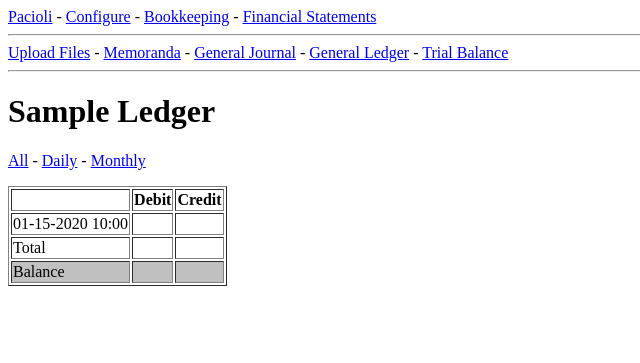
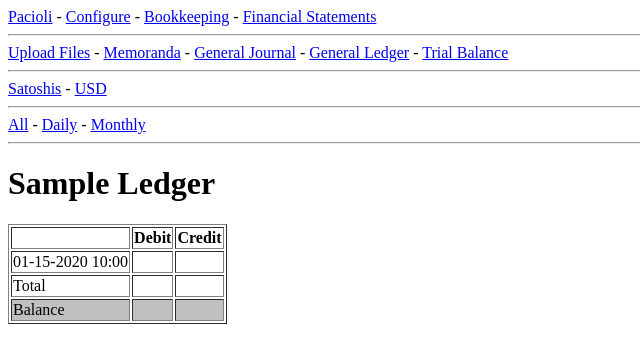
Before and after one commit to LainZWired/pacioli, a Flask app: a page that uses pacioli/templates/bookkeeping/ledger.html in a window 1280 px wide. Shown: the top 363 px of the page, without its empty margins (0-640 px from the left). Run offline with Flask 2, Linux system fonts and the light colour scheme; tables that the repository leaves empty hold one stand-in row (values such as "Sample post").

Commit message:
fixed up ledgers

```diff
--- a/pacioli/templates/bookkeeping/ledger.html
+++ b/pacioli/templates/bookkeeping/ledger.html
@@ -1,9 +1,10 @@
 {% extends "header_bookkeeping.html" %}
 {% block bookkeeping %}
-  <h1>
-    {{accountName}} Ledger
-  </h1>
-  <p>
+<a href="{{ url_for('ledger', accountName=accountName, currency=
+'satoshis', groupby=groupby)}}">Satoshis</a> -
+<a href="{{ url_for('ledger', accountName=accountName, currency=
+'usd', groupby=groupby)}}">USD</a>
+<hr>
   <a href="{{ url_for('ledger', accountName=accountName, currency=currency, groupby='All')}}">
     All</a> -
   <a href="{{ url_for('ledger', accountName=accountName, currency=currency, groupby='Daily')}}">
@@ -11,13 +12,17 @@
   <a href="{{ url_for('ledger', accountName=accountName, currency=currency, groupby='Monthly')}}">
     Monthly</a>
   {% if groupby2 == 'Daily' and interval %}
-    <br>
-    <br>
+   -
   <a href="{{ url_for('ledger_page', accountName=accountName, groupby='Monthly', interval=interval.strftime('%m-%Y'), currency=currency)}}">
     {{interval.strftime("%m-%Y")}} Ledger
   </a>
   {% endif %}
-  </p>
+<hr>
+
+  <h1>
+    {{accountName}} Ledger
+  </h1>
+
   {% if ledger_entries %}
     <table border="1">
       <tr>
@@ -40,14 +45,22 @@
           <td align="right">
             {% if entry.tside == 'debit' %}
               <a href="{{ url_for('journal_entry', id=entry.journal_entry_id)}}">
+                {% if currency == 'satoshis' %}
                  {{format_satoshis(entry.amount)}}
+                 {% elif currency == 'usd' %}
+                  {{format_usd(entry.amount)}}
+                 {% endif %}
               </a>
             {% endif %}
           </td>
           <td align="right">
             {% if entry.tside == 'credit' %}
               <a href="{{ url_for('journal_entry', id=entry.journal_entry_id)}}">
+               {% if currency == 'satoshis' %}
                 {{format_satoshis(entry.amount)}}
+                {% elif currency == 'usd' %}
+                 {{format_usd(entry.amount)}}
+                {% endif %}
               </a>
             {% endif %}
           </td>
@@ -64,12 +77,20 @@
           </td>
           <td align="right">
             {% if 'debit' in ledger_entries[entry] %}
+             {% if currency == 'satoshis' %}
               {{format_satoshis(ledger_entries[entry]['debit'])}}
+              {% elif currency == 'usd' %}
+               {{format_usd(ledger_entries[entry]['debit'])}}
+              {% endif %}
             {% endif %}
           </td>
           <td align="right">
             {% if 'credit' in ledger_entries[entry] %}
+            {% if currency == 'satoshis' %}
              {{format_satoshis(ledger_entries[entry]['credit'])}}
+             {% elif currency == 'usd' %}
+              {{format_usd(ledger_entries[entry]['credit'])}}
+             {% endif %}
             {% endif %}
           </td>
         </tr>
@@ -85,12 +106,20 @@
           </td>
           <td align="right">
             {% if 'debit' in ledger_entries[entry] %}
+               {% if currency == 'satoshis' %}
                 {{format_satoshis(ledger_entries[entry]['debit'])}}
+                {% elif currency == 'usd' %}
+                 {{format_usd(ledger_entries[entry]['debit'])}}
+                {% endif %}
             {% endif %}
           </td>
           <td align="right">
             {% if 'credit' in ledger_entries[entry] %}
+                {% if currency == 'satoshis' %}
                  {{format_satoshis(ledger_entries[entry]['credit'])}}
+                 {% elif currency == 'usd' %}
+                  {{format_usd(ledger_entries[entry]['credit'])}}
+                 {% endif %}
             {% endif %}
           </td>
         </tr>
@@ -103,7 +132,11 @@
           </td>
           <td align="right">
             {% if account['totalDebit'] %}
+            {% if currency == 'satoshis' %}
              {{format_satoshis(account['totalDebit'])}}
+             {% elif currency == 'usd' %}
+              {{format_usd(account['totalDebit'])}}
+             {% endif %}
             {% endif %}
           </td>
           <td align="right">
@@ -120,12 +153,20 @@
           </td>
           <td align="right">
             {% if account['debitBalance'] %}
+            {% if currency == 'satoshis' %}
               {{format_satoshis(account['debitBalance'])}}
+              {% elif currency == 'usd' %}
+               {{format_usd(account['debitBalance'])}}
+              {% endif %}
             {% endif %}
           </td>
           <td align="right">
             {% if account['creditBalance'] %}
+            {% if currency == 'satoshis' %}
               {{format_satoshis(account['creditBalance'])}}
+              {% elif currency == 'usd' %}
+               {{format_usd(account['creditBalance'])}}
+              {% endif %}
             {% endif %}
           </td>
         </tr>
--- a/pacioli/views.py
+++ b/pacioli/views.py
@@ -303,11 +303,16 @@ def ledger_page(accountName, currency, groupby, interval):
         interval = datetime.strptime(interval, "%m-%Y")
         year = interval.year
         month = interval.month
-        ledger_entries = models.LedgerEntries.query.\
-          filter_by(ledger=accountName).\
-          filter( func.date_part('year', models.LedgerEntries.date)==year, func.date_part('month', models.LedgerEntries.date)==month).\
-          order_by(models.LedgerEntries.date).\
-          order_by(models.LedgerEntries.tside.desc()).all()
+        ledger_entries = models.LedgerEntries\
+            .query\
+            .filter_by(ledger=accountName) \
+            .filter_by(currency=currency) \
+            .filter( \
+                func.date_part('year', models.LedgerEntries.date)==year, \
+                func.date_part('month', models.LedgerEntries.date)==month)\
+            .order_by(models.LedgerEntries.date) \
+            .order_by(models.LedgerEntries.tside.desc()) \
+            .all()
         account = ledgers.foot_account(accountName, ledger_entries, 'All')
     return render_template('bookkeeping/ledger.html',
         title = 'Ledger',
```
Lines whose indentation alone changed are shown as unchanged.
